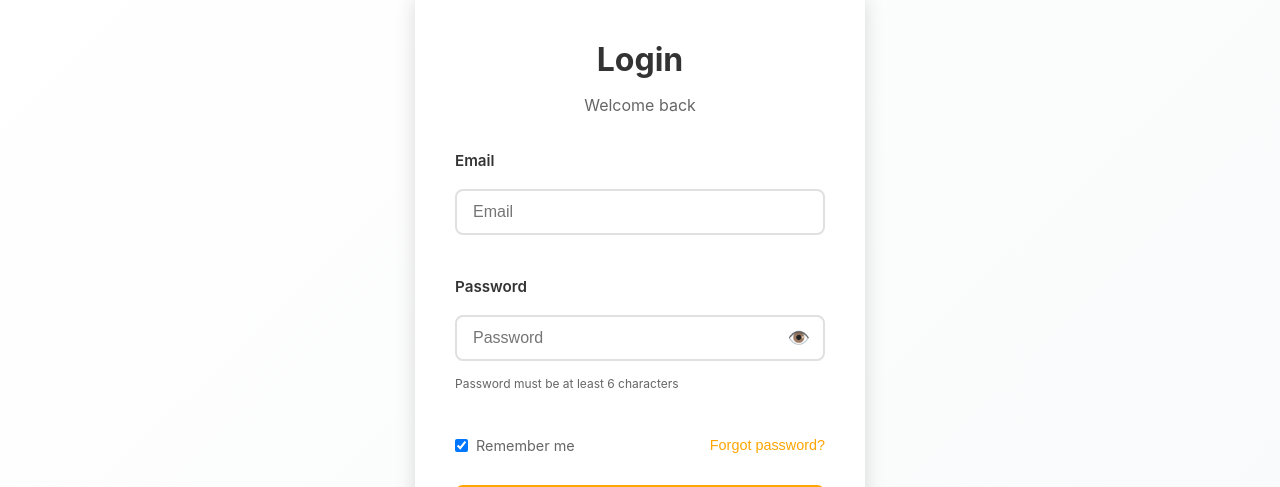
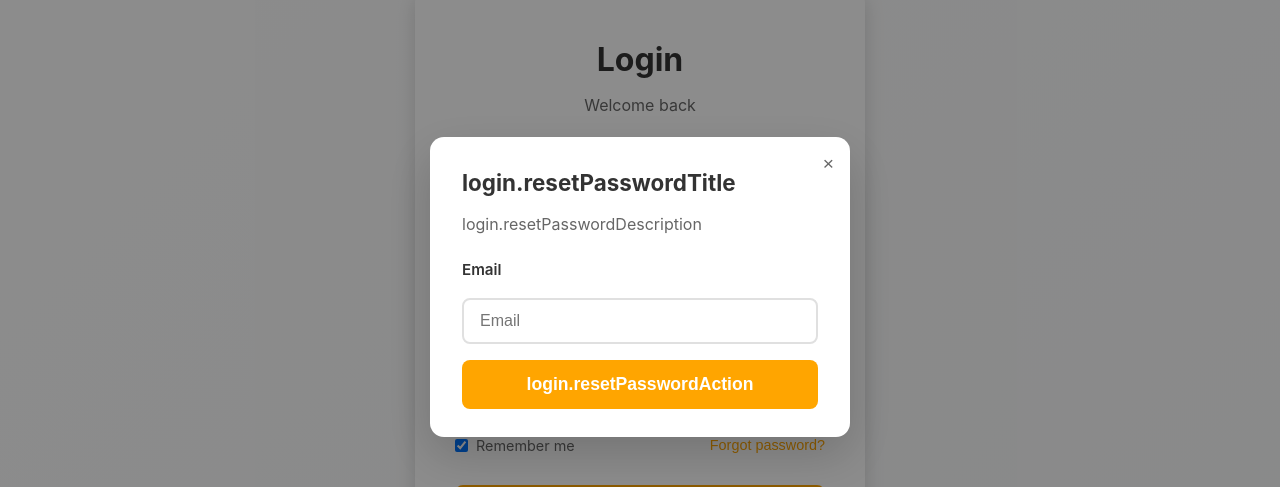
Before and after one commit to fxqdd/nanobanana2-image-generator, a React (Vite) app: page /en/login in a window 1280 px wide. Both pictures are taken after a click on the button "Forgot password?". Shown: the part 113-600 px from the top of the page. Built offline with nearby package versions, Linux system fonts and the light colour scheme; no server answers.

Commit message:
feat: add password reset flow via resend

```diff
--- a/src/pages/Login.jsx
+++ b/src/pages/Login.jsx
@@ -24,6 +24,11 @@ const Login = () => {
   const [resendStatus, setResendStatus] = useState('');
   const [resendStatusType, setResendStatusType] = useState('');
   const [isResending, setIsResending] = useState(false);
+  const [showResetPassword, setShowResetPassword] = useState(false);
+  const [resetEmail, setResetEmail] = useState('');
+  const [resetStatus, setResetStatus] = useState('');
+  const [resetStatusType, setResetStatusType] = useState('');
+  const [isResetting, setIsResetting] = useState(false);
 
   // 注册表单额外字段
   const [username, setUsername] = useState('');
@@ -301,8 +306,50 @@ const Login = () => {
   };
 
   const handleForgotPassword = () => {
-    // 实现忘记密码功能
-    alert(t('login.forgotPasswordFeature') || '忘记密码功能开发中...');
+    setShowResetPassword(true);
+    setResetEmail(email || '');
+    setResetStatus('');
+    setResetStatusType('');
+  };
+
+  const handleResetPassword = async (e) => {
+    e.preventDefault();
+    if (!resetEmail) {
+      setResetStatus(t('login.invalidEmail') || '请输入有效的邮箱地址');
+      setResetStatusType('error');
+      return;
+    }
+
+    try {
+      setIsResetting(true);
+      setResetStatus('');
+      setResetStatusType('');
+
+      await sendVerificationEmail(resetEmail, {
+        type: 'recovery',
+        locale: language
+      });
+
+      setResetStatus(t('login.resetPasswordSuccess') || '密码重置邮件已发送，请查收邮箱。');
+      setResetStatusType('success');
+    } catch (resetErr) {
+      console.error('❌ Password reset email send error:', resetErr);
+      setResetStatus(
+        resetErr.message ||
+          t('login.resetPasswordError') ||
+          '密码重置邮件发送失败，请稍后重试。'
+      );
+      setResetStatusType('error');
+    } finally {
+      setIsResetting(false);
+    }
+  };
+
+  const closeResetPanel = () => {
+    setShowResetPassword(false);
+    setResetEmail('');
+    setResetStatus('');
+    setResetStatusType('');
   };
 
   // 社交媒体登录处理函数
@@ -415,6 +462,98 @@ const Login = () => {
       />
 
       <div className="login-container">
+        {showResetPassword && (
+          <div
+            className="reset-password-overlay"
+            style={{
+              position: 'fixed',
+              inset: 0,
+              background: 'rgba(0,0,0,0.45)',
+              display: 'flex',
+              alignItems: 'center',
+              justifyContent: 'center',
+              zIndex: 1000
+            }}
+          >
+            <div
+              className="reset-password-card"
+              style={{
+                background: '#ffffff',
+                borderRadius: '14px',
+                padding: '28px 32px',
+                maxWidth: '420px',
+                width: '90%',
+                boxShadow: '0 18px 48px rgba(0,0,0,0.18)',
+                position: 'relative'
+              }}
+            >
+              <button
+                onClick={closeResetPanel}
+                style={{
+                  position: 'absolute',
+                  right: '16px',
+                  top: '16px',
+                  border: 'none',
+                  background: 'transparent',
+                  fontSize: '1.2rem',
+                  cursor: 'pointer',
+                  color: 'var(--text-secondary)'
+                }}
+                aria-label={t('common.close') || '关闭'}
+              >
+                ×
+              </button>
+              <h3 style={{ margin: '0 0 12px', fontSize: '1.4rem' }}>
+                {t('login.resetPasswordTitle') || '重置密码'}
+              </h3>
+              <p style={{ margin: '0 0 20px', color: 'var(--text-secondary)', lineHeight: 1.6 }}>
+                {t('login.resetPasswordDescription') ||
+                  '输入注册邮箱，我们将发送密码重置链接。'}
+              </p>
+              <form onSubmit={handleResetPassword}>
+                <div className="form-group" style={{ marginBottom: '16px' }}>
+                  <label htmlFor="reset-email">{t('login.email')}</label>
+                  <input
+                    type="email"
+                    id="reset-email"
+                    value={resetEmail}
+                    onChange={(e) => setResetEmail(e.target.value)}
+                    placeholder={t('login.email')}
+                    required
+                  />
+                </div>
+                {resetStatus && (
+                  <div
+                    style={{
+                      background:
+                        resetStatusType === 'success'
+                          ? 'rgba(76, 175, 80, 0.12)'
+                          : 'rgba(244, 67, 54, 0.12)',
+                      color: resetStatusType === 'success' ? '#256029' : '#b71c1c',
+                      padding: '10px 12px',
+                      borderRadius: '8px',
+                      marginBottom: '16px',
+                      lineHeight: 1.5
+                    }}
+                  >
+                    {resetStatus}
+                  </div>
+                )}
+                <button
+                  type="submit"
+                  className="login-button"
+                  style={{ width: '100%' }}
+                  disabled={isResetting}
+                >
+                  {isResetting
+                    ? t('common.loading') || '发送中...'
+                    : t('login.resetPasswordAction') || '发送重置邮件'}
+                </button>
+              </form>
+            </div>
+          </div>
+        )}
+
         <div className="login-header">
           <h2>{isLoginForm ? t('login.title') : t('login.registerTitle')}</h2>
           <p className="login-subtitle">
```
Also changed, not shown: 2 other files (tests, documents, lock files or other folders).
